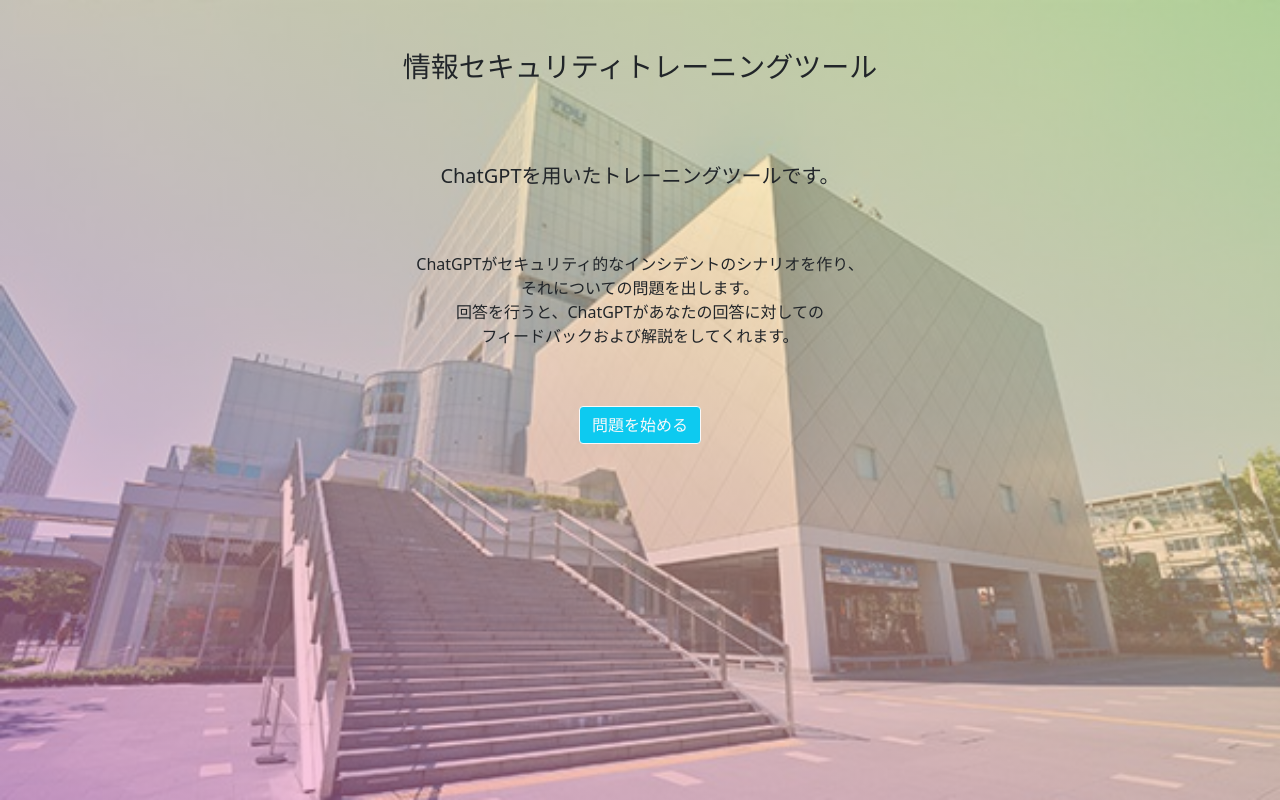
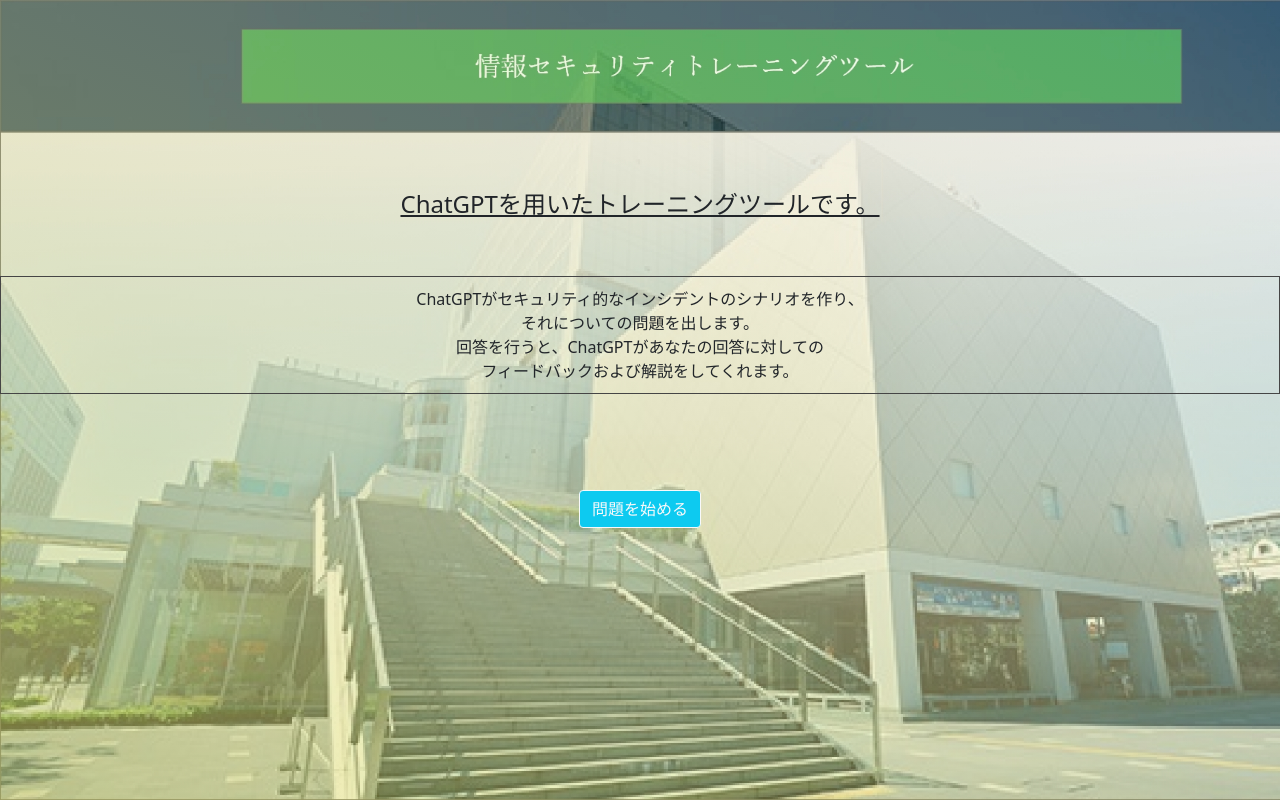
Before and after one commit to fum1h1to/SecureLearnGPT, a Flask app: page / in a window 1280 px wide. Run offline with Flask 3, Linux system fonts and the light colour scheme.

Commit message:
最終調整（予定）
バランスをよりよくベターなデザインになりました

```diff
--- a/static/css/style.css
+++ b/static/css/style.css
@@ -22,7 +22,7 @@
 --------------------------------------- */
 #top .background-set{
   min-height: 100vh;
-  background: linear-gradient(25deg, rgba(242, 119, 203, 0.461), rgba(240, 238, 114, 0.625)),url(image/top-ground_tdu.jpg);
+  background: linear-gradient(25deg, rgba(212, 207, 63, 0.42), rgba(190, 66, 182, 0)),url(image/top-ground_tdu.jpg);
   background-size:cover;
 }
 #top .top-character{
@@ -31,11 +31,15 @@
 #top .second-top{
   padding: 10px;
   margin: 20px;
+  text-decoration: underline ;
 }
 #top .explanation{
   padding: 10px;
   margin: auto;
+  border: 1px solid #454545;
 }
+
+
 
 
 /* ------------------------------------
--- a/templates/index.html
+++ b/templates/index.html
@@ -14,11 +14,11 @@
   <section id="top" class="basePageContainer js-basePageContainer is-active">
       <div class="background-set">
       <div class="text-center">
-          <h3 class="top-character">情報セキュリティトレーニングツール</h3>
-          <h5 class="second-top">ChatGPTを用いたトレーニングツールです。</h5><br>
-          <p class="explanation">ChatGPTがセキュリティ的なインシデントのシナリオを作り、<br>それについての問題を出します。<br>
+          <h3 class="top-character"> </h3><br><br>
+          <div class="second-top" style="font-size: x-large;">ChatGPTを用いたトレーニングツールです。</div><br>
+          <div class="explanation">ChatGPTがセキュリティ的なインシデントのシナリオを作り、<br>それについての問題を出します。<br>
             回答を行うと、ChatGPTがあなたの回答に対しての<br>フィードバックおよび解説をしてくれます。<br>
-          </p><br><br>
+          </div><br><br><br><br>
             <button type="button-lg" class="btn btn-outline-light bg-info" onclick="pageChanger('problem')">問題を始める</button>
       </div>
       </div>
```
Also changed, not shown: static/css/image/top-ground_tdu.jpg.
